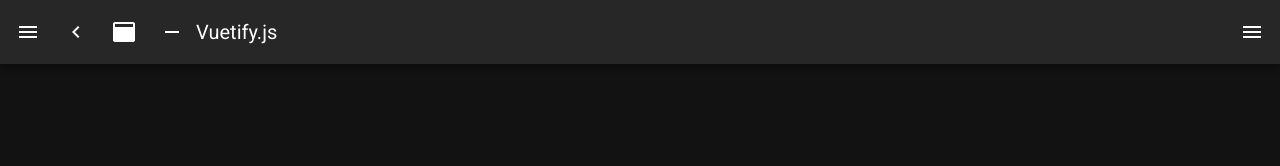
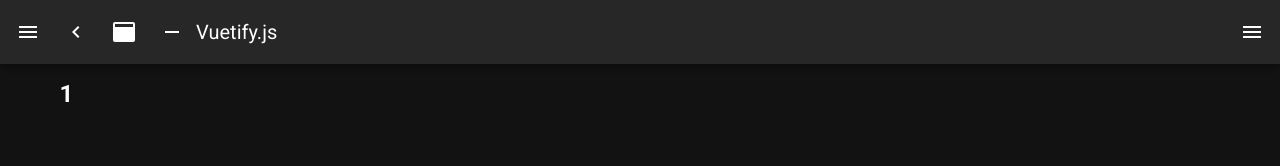
Before and after one commit to pang-vichhai/nuxt, a Nuxt app: page /blogs/1 in a window 1280 px wide. Before the commit this address had no page. Shown: the top 166 px of the page. Built offline with nearby package versions, Linux system fonts and the light colour scheme.

Commit message:
learn how to validate route params

```diff
--- /dev/null
+++ b/pages/blogs/_id.vue
@@ -0,0 +1,23 @@
+<template>
+  <div>
+    <h2>{{ slug.id }}</h2>
+  </div>
+</template>
+
+<script>
+export default {
+  // created() {
+  //   console.log(this.$route.params)
+  // },
+  validate({params}){
+    return /^\d+$/.test(params.id)
+  },
+  data() {
+    return {
+      slug: this.$route.params,
+    }
+  },
+}
+</script>
+
+<style></style>
```
Also changed, not shown: pages/blogs/index.vue (renamed from pages/blogs.vue/index.vue).
